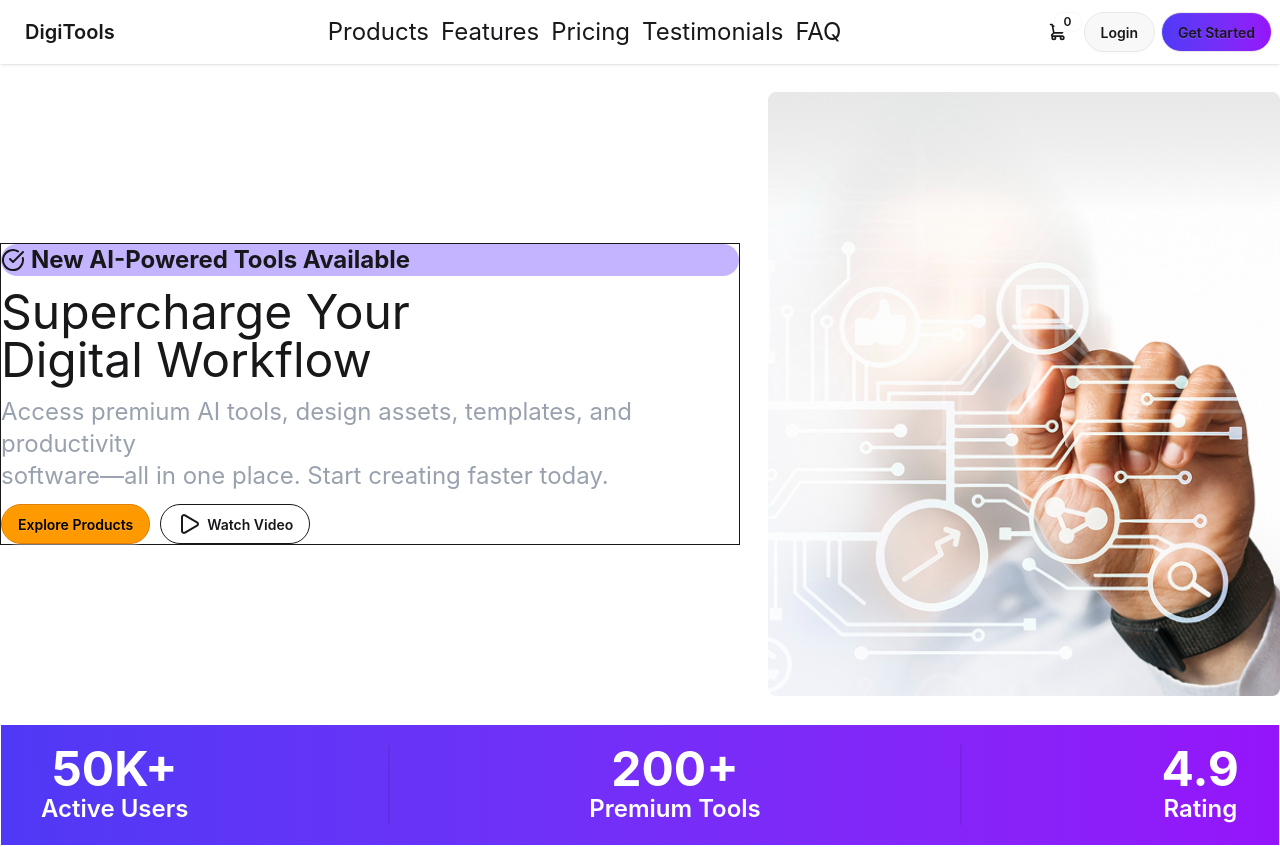
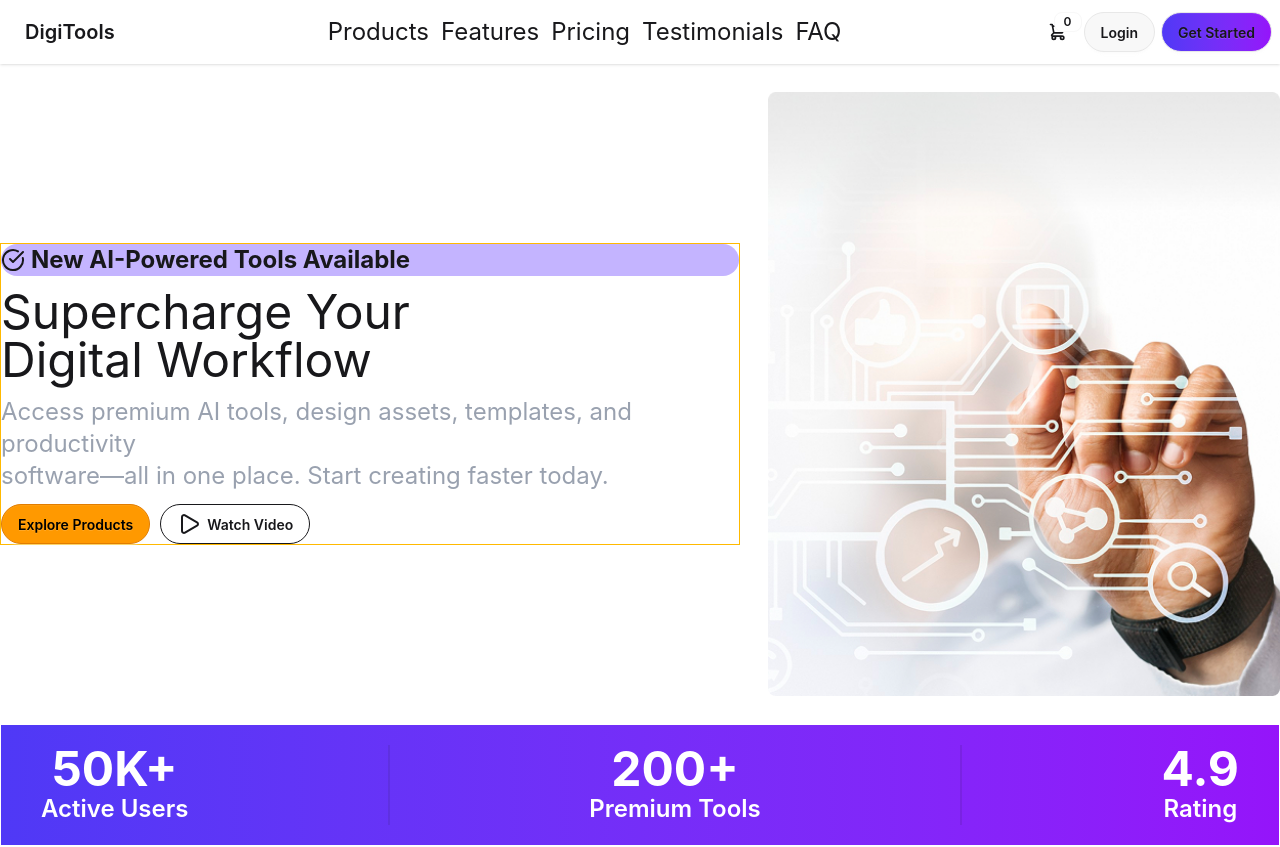
Before and after one commit to mdJesan-08/B13-A-06-DigiTools, a React (Vite) app in the folder digitoolsPlatfrom/: page / in a window 1280 px wide. Shown: the top 847 px of the page. Built offline with nearby package versions, Linux system fonts and the light colour scheme.

Commit message:
built again

```diff
--- a/digitoolsPlatfrom/src/Components/Hero/Banner.jsx
+++ b/digitoolsPlatfrom/src/Components/Hero/Banner.jsx
@@ -6,7 +6,7 @@ const Banner = () => {
         <div className='flex flex-col lg:flex-row justify-center items-center gap-7 mb-7 mt-7'>
 
            {/* description */}
-            <div className="description w-full min-w-0 flex flex-col justify-center gap-3 border ">
+            <div className="description w-full min-w-0 flex flex-col justify-center gap-3 border border-amber-400">
                 <p className='text-2xl bg-violet-300 max-w-full font-bold rounded-full flex flex-col lg:flex-row justify-start items-center gap-1.5 '>
                 <CircleCheckBig />
                 New AI-Powered Tools Available</p>
```
